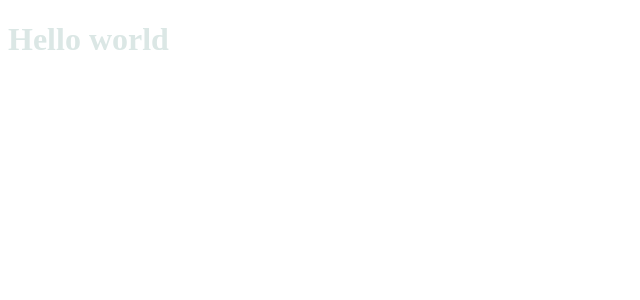
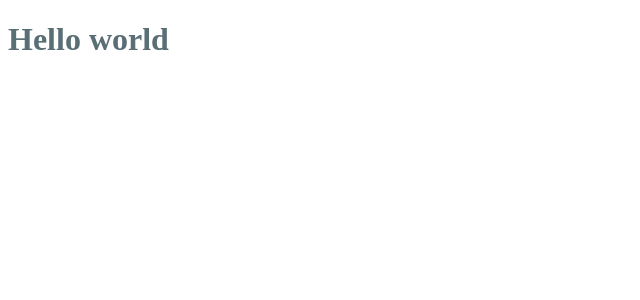
Before and after one commit to silsc/wproject, a Jekyll site: the page built from index.markdown, in a window 1280 px wide. Shown: the top 300 px of the page, without its empty margins (0-640 px from the left). Built offline with Jekyll 4.4.1, drawn with Linux system fonts in a browser that asks for light colours; some web fonts are replaced.

Commit message:
ADD/style colors and fonts

```diff
--- a/_sass/_colors.scss
+++ /dev/null
@@ -1,9 +0,0 @@
-$dark-brown: #444440;
-$light-brown: #757570;
-$dark-blue: #a9b1b0;
-$medium-blue: #b9c9c7;
-$light-blue: #dbe7e5;
-$dark-cream: #f3e8da;
-$light-cream: #f9f4ec;
-$gray: #cacac3;
-$green: #e6ecda;
--- a/_sass/_index.scss
+++ b/_sass/_index.scss
@@ -1,2 +1,2 @@
-@import "colors";
+@import "style";
 @import "home";
--- /dev/null
+++ b/_sass/_style.scss
@@ -0,0 +1,9 @@
+// Roboto selected, Lora all, Pinyon Script and Sawarabi Mincho
+
+@import url("https://fonts.googleapis.com/css2?family=Lora:ital,wght@0,400;0,500;0,600;0,700;1,400;1,500;1,600;1,700&family=Pinyon+Script&family=Roboto:ital,wght@0,500;0,700;1,400&family=Sawarabi+Mincho&display=swap");
+
+$yellow: #ffc100;
+$gray: #9c9b9b;
+$dark-blue: #384c53;
+$light-blue: #5a6e75;
+$dark-brown: #595959;
```
